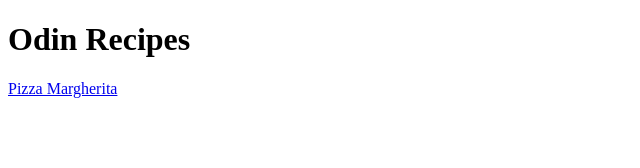
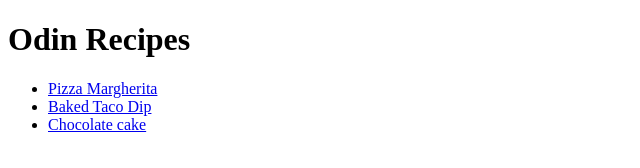
Before and after one commit to RobertMihai205/odin-recipes, a plain HTML site: page index.html in a window 1280 px wide. Shown: the whole page, without its empty margins (0-640 px from the left). Drawn offline with Linux system fonts and the light colour scheme.

Commit message:
Add links to recipes

```diff
--- a/index.html
+++ b/index.html
@@ -9,6 +9,11 @@
 
 <body>
     <h1>Odin Recipes</h1>
-    <a href="recipes/pizza_margherita.html">Pizza Margherita</a>
+<ul>
+
+  <li> <a href="recipes/pizza_margherita.html">Pizza Margherita</a> </li>
+  <li> <a href="recipes/baked_taco_dip.html">Baked Taco Dip</a> </li>
+  <li> <a href="recipes/chocolate_cake.html">Chocolate cake</a> </li>
+</ul>
 </body>
 </html>
```
